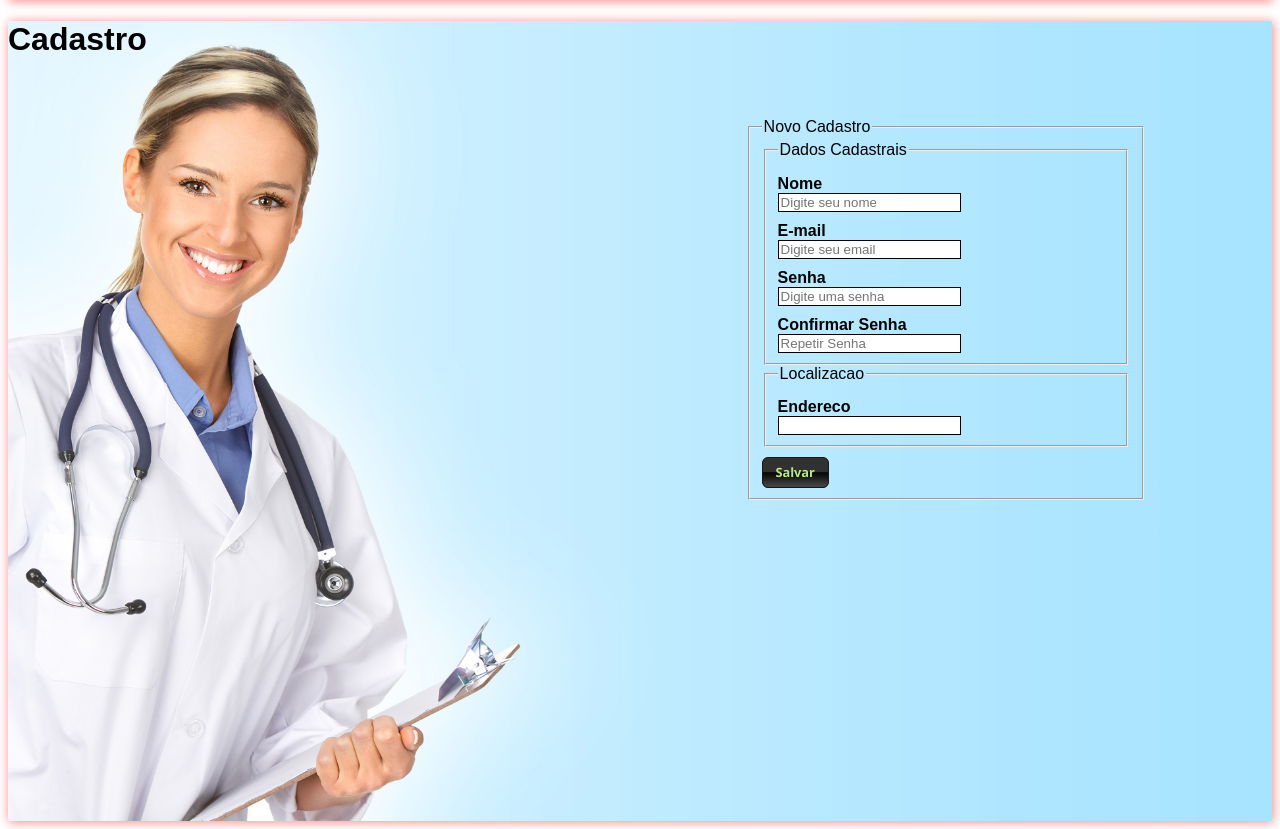
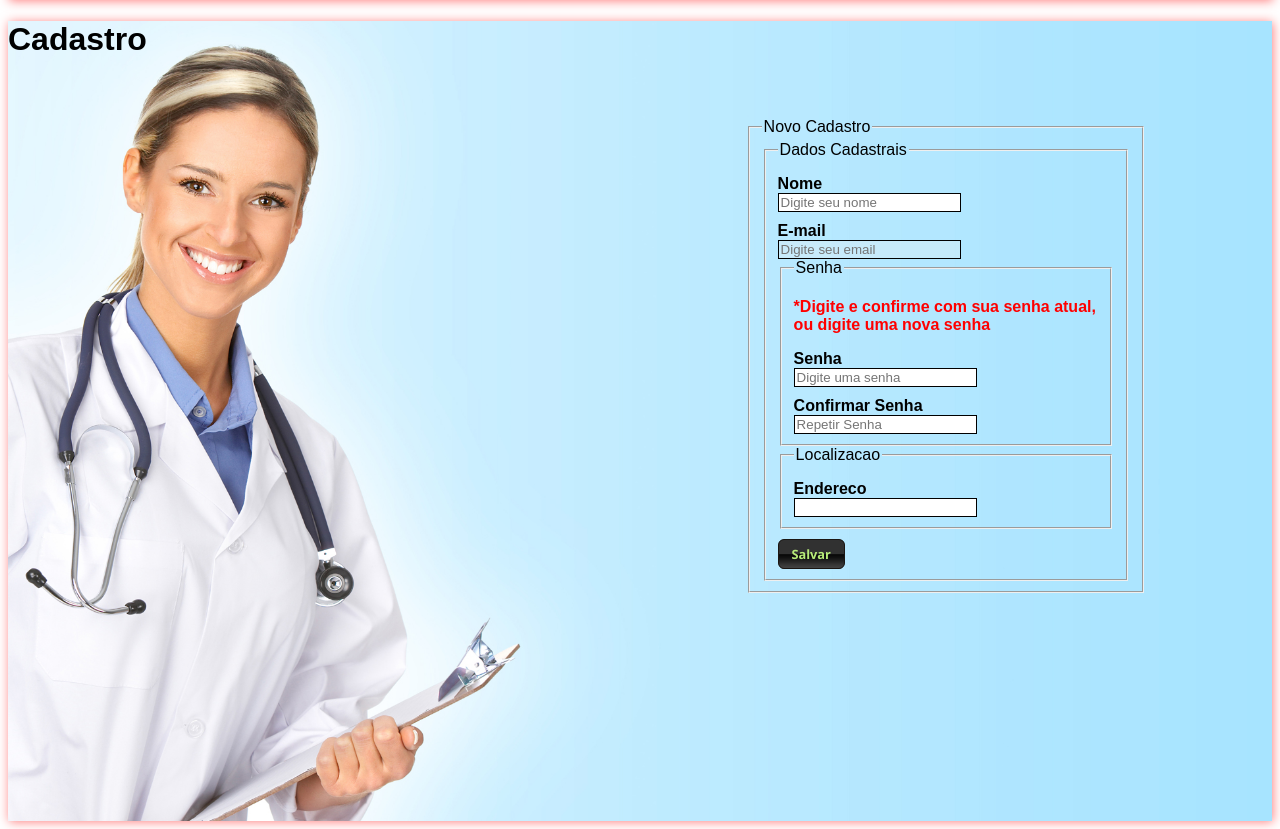
Before and after one commit to leosayoshi/projeto-leo, a PHP site: page /index.php?pagina=formeditaservico in a window 1280 px wide. Shown: the part 54-883 px from the top of the page. Run offline with PHP 8.4, Linux system fonts and the light colour scheme.

Commit message:
correção nas validações no formulário/process de edição de cadastro
fixed issue 9

```diff
--- a/php/formeditaservico.php
+++ b/php/formeditaservico.php
@@ -54,7 +54,9 @@ if (isset($_GET['idcadastro']) && ($idcadastro = $_GET['idcadastro'])) {
                         <label for="nome">Nome</label>
                         <input type="text" name="nome"  placeholder="Digite seu nome" value="<?php echo isset($nome) ? $nome : '' ?>" />
                    <label for="email">E-mail</label>
-                        <input type="email" name="email" placeholder="Digite seu email" value="<?php echo isset($email) ? $email : '' ?>"/>
+                        <input type="email" name="email" disabled placeholder="Digite seu email" value="<?php echo isset($email) ? $email : '' ?>  "/>
+<fieldset><legend>Senha</legend>
+                       	<p style="color:red;font-weight:bold;">*Digite e confirme com sua senha atual, ou digite uma nova senha</p>
 
                         <label for="senha">Senha</label>
                         <input type="password" name="senha"  placeholder="Digite uma senha" pattern="^.{6}$" type="password" title="A senha deve conter no minimo 6 caracteres" />
```
